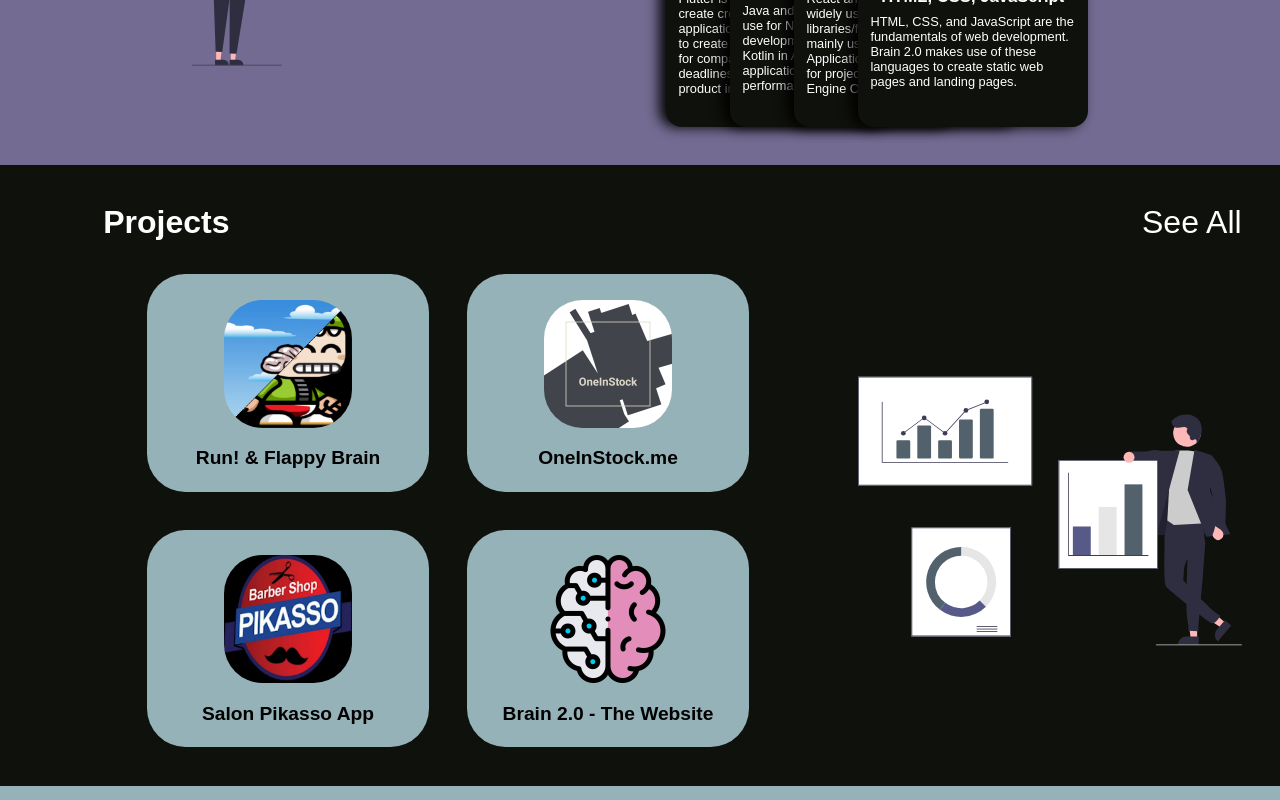
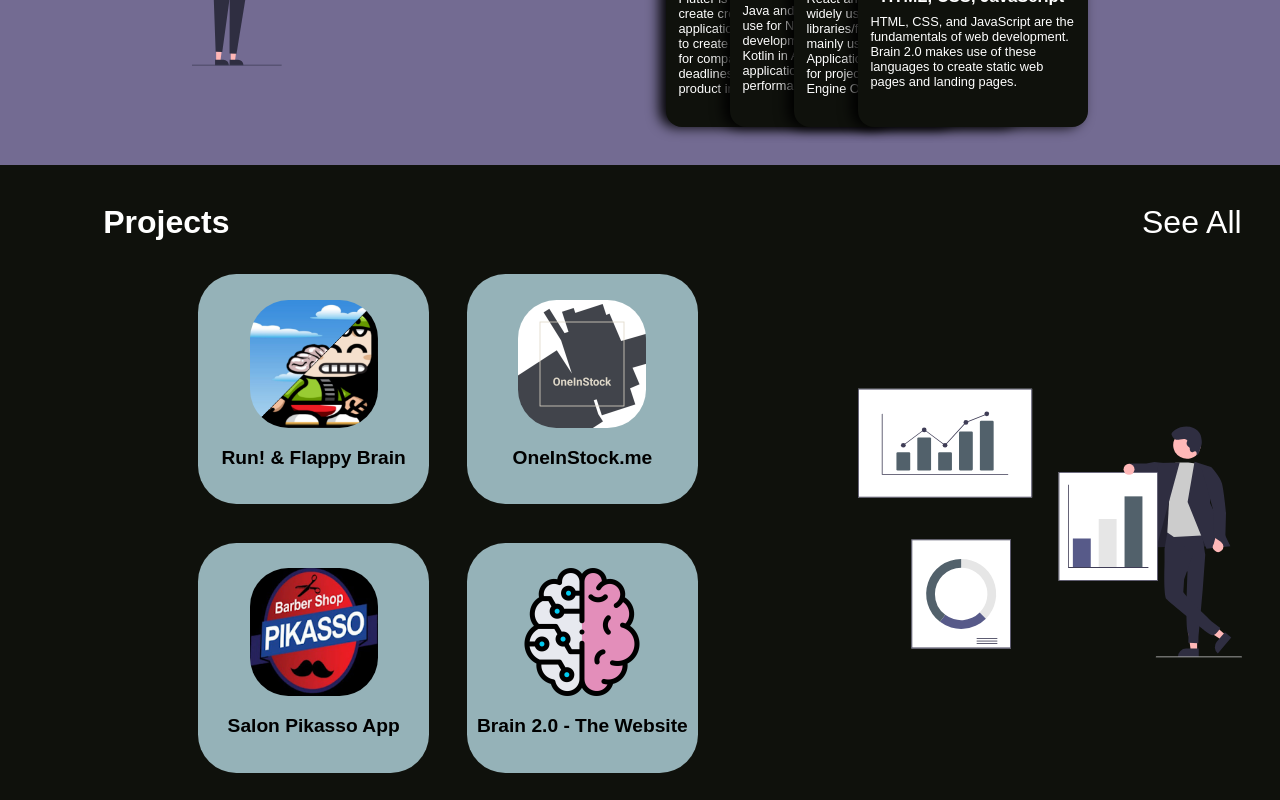
Before and after one commit to karimfawaz/brainTwoPoint0-website, a Next.js app: page / in a window 1280 px wide. Shown: the part 1326-2126 px from the top of the page. Built offline with nearby package versions, Linux system fonts and the light colour scheme; a web font is replaced by a local one.

Commit message:
Changed Card Size

```diff
--- a/styles/Projects.module.css
+++ b/styles/Projects.module.css
@@ -37,8 +37,8 @@
 .card {
     padding-top: 2vw;
     background-color: var(--two);
-    height: 17vw;
-    width: 22vw;
+    height: 18vw;
+    width: 18vw;
     border-radius: 3vw;
 }
 
```
